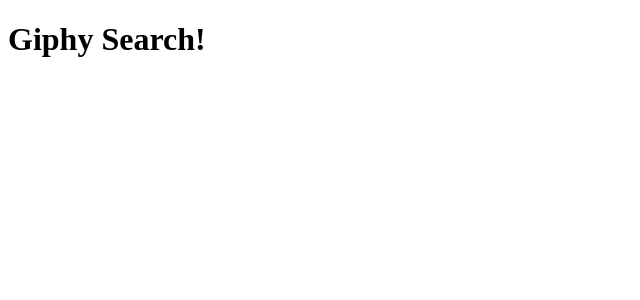
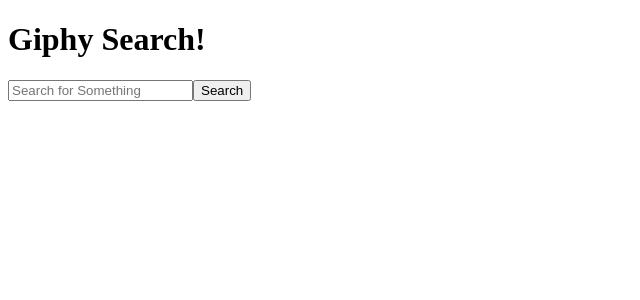
Before and after one commit to DanePete/group-giphy-saga-project, a React (Create React App) app: page / in a window 1280 px wide. Shown: the top 300 px of the page, without its empty margins (0-640 px from the left). Built offline with nearby package versions, Linux system fonts and the light colour scheme.

Commit message:
search component

```diff
--- a/package.json
+++ b/package.json
@@ -9,6 +9,7 @@
     "pg": "^8.5.1",
     "react": "^17.0.1",
     "react-dom": "^17.0.1",
+    "react-redux": "^7.2.4",
     "react-scripts": "^4.0.1",
     "redux": "^4.1.1",
     "redux-logger": "^3.0.6",
--- a/src/components/App/App.js
+++ b/src/components/App/App.js
@@ -1,9 +1,11 @@
 import React from 'react';
+import SearchForm from '../Search/Search';
 
 function App(props) {
   return (
     <div>
       <h1>Giphy Search!</h1>
+      <SearchForm />
     </div>
   );
 }
--- /dev/null
+++ b/src/components/Search/Search.js
@@ -0,0 +1,41 @@
+import React, { useState } from 'react';
+import { useDispatch, useSelector } from 'react-redux';
+
+const SearchForm = () => {
+    const dispatch = useDispatch();
+    const [newSearch, setNewSearch] = useState({
+        search_query: ''
+    })
+
+    const handleSubmit = event => {
+        event.preventDefault();
+        console.log('Add new search', newSearch);
+
+        setNewSearch({
+            search_query: ''
+        })
+
+        dispatch({
+            type: 'CREATE_NEW_SEARCH',
+            payload: newSearch
+        })
+    };
+
+    return (
+        <form on Submit={handleSubmit} className="add-search-form">
+            <input
+                required
+                placeholder="Search for Something"
+                value={newSearch.search_query}
+                onChange={(event) => setNewSearch({
+                    ...newSearch,
+                    search_query: event.target.value
+                })}
+            />
+        <button type="submit">
+            Search
+        </button>
+        </form>
+    )
+}
+export default SearchForm;
--- a/src/index.js
+++ b/src/index.js
@@ -1,5 +1,27 @@
 import React from 'react';
 import ReactDOM from 'react-dom';
 import App from './components/App/App';
+import { Provider } from 'react-redux';
+import logger from 'redux-logger';
+import { createStore, combineReducers, applyMiddleware } from 'redux';
+import createSagaMiddleware from 'redux-saga';
+import { takeEvery, put } from 'redux-saga/effects';
+import axios from 'axios';
 
-ReactDOM.render(<App />, document.getElementById('root'));
+const sagaMiddleware = createSagaMiddleware();
+
+const reduxStore = createStore(
+    combineReducers({
+
+    }),
+    // Plug saga middleware into redux
+    applyMiddleware(sagaMiddleware, logger)
+  );
+
+  function* watcherSaga() {
+
+  };
+
+  sagaMiddleware.run(watcherSaga);
+
+ReactDOM.render(<Provider store={reduxStore}><App /></Provider>, document.getElementById('root'));
```
